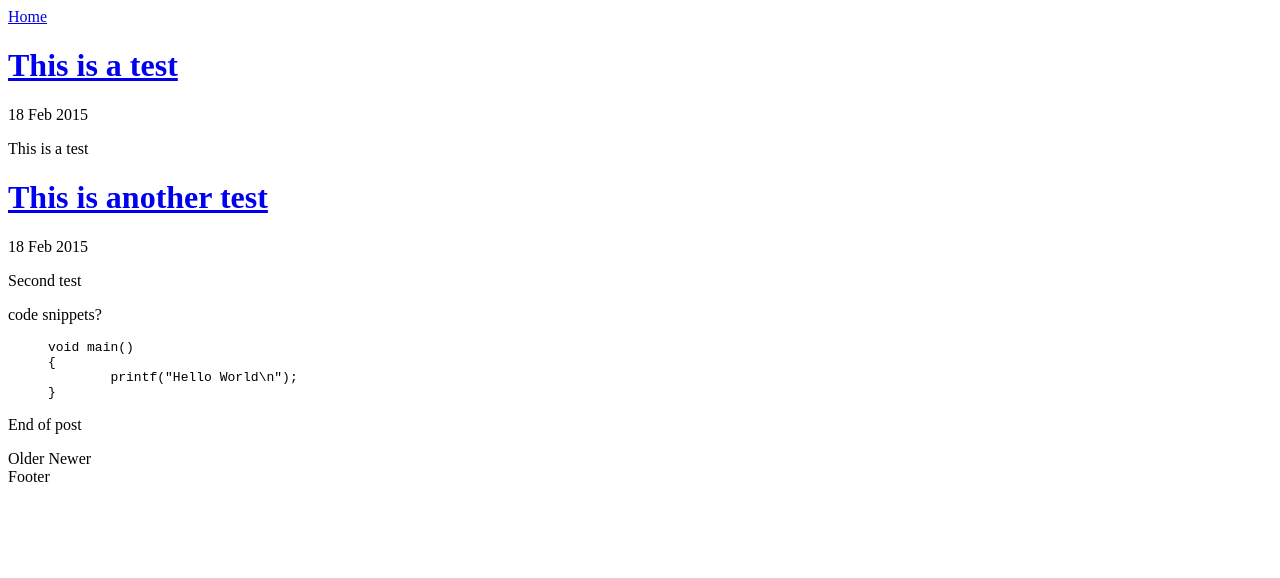
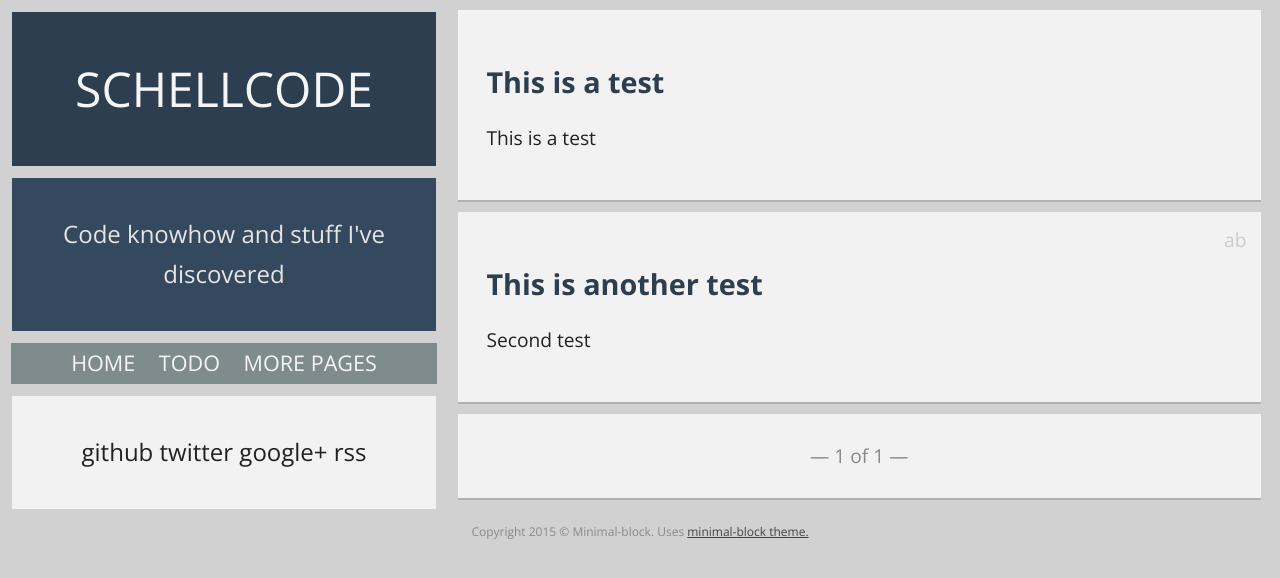
Before and after one commit to SchellCode/schellcode.github.io, a Jekyll site: the page built from index.html, in a window 1280 px wide. Shown: the top 578 px of the page. Built offline with Jekyll 4.4.1, drawn with Linux system fonts in a browser that asks for light colours; Markdown is read by kramdown in place of the engine named in the settings; the list of posts is cut into pages by our own code.

Commit message:
add theme

```diff
--- a/_config.yml
+++ b/_config.yml
@@ -1,3 +1,9 @@
+name: SchellCode
+description: "Code knowhow and stuff I've discovered"
+markdown: redcarpet
+highlighter: pygments
 pygments: true
-permalink: /:categories/:title/
 paginate: 5
+permalink: /:title
+rss-feed-limit: 10
+rss-show-full: "no"
--- a/_layouts/default.html
+++ b/_layouts/default.html
@@ -1,22 +1,47 @@
 <!DOCTYPE html>
 <html xmlns="http://www.w3.org/1999/xhtml" xml:lang="en" lang="en-us">
 <head>
-	<meta http-equiv="content-type" content="text/html; charset=utf-8" />
-	<title>{% if page.title == "Home" %}{{ site.title }} &middot; {{ site.tagline }}{% else %}{{ page.title }} &middot; {{ site.title }}{% endif %}</title>
-	<link rel="stylesheet" href="/css/syntax.css" type="text/css" />
-	<link rel="stylesheet" href="/css/screen.css" type="text/css" media="screen, projection" />
+	<meta charset="utf-8">
+	<title>{% if page.title %}{{ page.title }} &middot; {{ site.name }}{% else %}{{ site.name }} &middot; Home{% endif %}</title>
+	<meta name="robots" content="index,follow">
+	<meta name="revisit-after" content="1 days">
+	<meta name="viewport" content="width=device-width, initial-scale=1">
+	<meta name="HandheldFriendly" content="True">
+	<meta name="MobileOptimized" content="320">
+	<meta http-equiv="X-UA-Compatible" content="IE=edge,chrome=1">
+	<meta http-equiv="cleartype" content="on">
+	<link rel="stylesheet" href="/css/syntax.css" type='text/css'>
+	<link rel="stylesheet" href="/css/main.css" type='text/css'>
+	<link href='//fonts.googleapis.com/css?family=Open+Sans:300,400,700' rel='stylesheet' type='text/css'>
+	<link rel="alternate" type="application/rss+xml" title="{{ site.name }}" href="/feed.xml">
 </head>
 <body>
-	<div class="site">
-		<div class="title">
+	<header id="top" class="main-header">
+		<div class="module title color-1">
+			<h1><a href="/">{{ site.name }}</a></h1>
+		</div>
+		<div class="module description color-2">
+			{{ site.description }}
+		</div>
+		<nav class="module main-menu color-4">
 			<a href="/">Home</a>
+			<a>Todo</a>
+			<a>More Pages</a>
+		</nav>
+		<div class="module links color-3">
+			<a href="https://github.com/{{ site.github }}" title="Profile in Github" target="_blank">github</a>
+			<a href="https://twitter.com/{{ site.twitter }}" title="Profile in Twitter" target="_blank">twitter</a>
+			<a href="https://plus.google.com/{{ site.google }}" title="Profile in Google+" target="_blank">Google+</a>
+			<a href="/feed.xml" title="Suscribe to RSS" target="_blank">rss</a>
 		</div>
 
-		{{ content }}
+	</header>
 
-		<div class="footer">
-			Footer
-		</div>
+	{{ content }}
+
+	<div class="footer module">
+		<span class="licence">Copyright 2015 &copy; Minimal-block.</span>
+		<span>Uses <a href="https://github.com/drvy/minimal-block" target="_blank">minimal-block theme.</a></span>
 	</div>
 </body>
 </html>
--- /dev/null
+++ b/css/main.css
@@ -0,0 +1,320 @@
+/* ------------------------------------------------------------------------
+-   Make browsers more friendly with padding and margin. -
+-------------------------------------------------------------------------*/
+
+* {
+    -webkit-box-sizing: border-box;
+    -moz-box-sizing: border-box;
+    box-sizing: border-box;
+}
+
+
+/* ------------------------------------------------------------------------
+-  Main background colors. -
+-------------------------------------------------------------------------*/
+
+.color-1 { background: #2c3e50; } /* Title background */
+.color-2 { background: #34495e; } /* Description background */
+.color-3 { background: #f2f2f2; } /* Modules background */
+.color-4 { background: #7f8c8d; } /* Main menu background */
+
+
+/* ------------------------------------------------------------------------
+-  The basics. -
+-------------------------------------------------------------------------*/
+
+html, body {
+    background: #d1d1d1;
+    font-family: 'Open Sans', sans-serif;
+    font-size: 24px;
+    margin: 0;
+}
+
+a {
+    text-decoration: none;
+    -webkit-transition: color 0.25s ease-in, background 0.25s ease-in;
+    -moz-transition: color 0.25s ease-in, background 0.25s ease-in;
+    -o-transition: color 0.25s ease-in, background 0.25s ease-in;
+    transition: color 0.25s ease-in, background 0.25s ease-in;
+}
+
+p { line-height: 1.4; }
+
+.top { text-align: right; }
+.inside { padding-left: 15px; }
+
+
+/* ------------------------------------------------------------------------
+-  The navigation. Main menu and article links. -
+-------------------------------------------------------------------------*/
+
+nav {
+    font-size: 0.9em;
+    text-align: center;
+}
+
+    nav a {
+        padding: 0.3em;
+        text-transform: uppercase;
+    }
+
+    nav a:nth-child(2n) { margin: 5px; }
+
+    nav a:hover {
+        border: 0;
+        color: #f2f2f2 !important;
+        text-decoration: underline;
+    }
+
+
+article p a {
+    border-bottom: .125em solid #ccc;
+    display: inline;
+    padding: 0 0 .15em 0;
+}
+
+    article p a:hover, article p a:active {
+        color: #f2f2f2 !important;
+        background: #2c3e50;
+        border: 0;
+    }
+
+/* ------------------------------------------------------------------------
+-  The header (or the left side part of the page). -
+-------------------------------------------------------------------------*/
+
+.main-header {
+    float: left;
+    font-weight: 300;
+    line-height: 1.7;
+    text-align: center;
+    width: 35%;
+}
+
+    .main-header h1 {
+        font-weight: 300;
+        margin: 0;
+    }
+
+    .main-header a {
+        color: #f5f5f5;
+        text-transform: uppercase;
+    }
+
+    .main-header a:hover, .main-header a:focus { color: #e1e1e1; }
+
+
+.main-header .description { color: #e5e5e5; }
+.main-header .main-menu { padding: 0.1em; }
+
+/* ------------------------------------------------------------------------
+-  The content. -
+-------------------------------------------------------------------------*/
+
+.main-content {
+    float: right;
+    padding: 0;
+    width: 65%;
+}
+
+    .main-content a { color: #2c3e50; }
+    .main-content a:hover, .main-content a:focus { color: #2980b9; }
+
+
+.category {
+    color: #ccc;
+    position: absolute;
+    right: 0.75em;
+    top: 0.75em;
+}
+
+
+hr {
+    border: 0;
+    background: #ccc;
+    height: 1px;
+    margin: 50px 0;
+}
+
+
+.module {
+    color: #212121;
+    margin: 0.5em;
+    overflow: hidden;
+    padding: 1.5em;
+    position: relative;
+}
+
+    .main-content .module {
+        border-bottom: 2px solid #b1b1b1;
+        font-size: 0.8em;
+        margin-right: 1em;
+    }
+
+    .module img {
+        height: auto;
+        max-width: 100%;
+    }
+
+    nav.module { padding-top: 1.5em; }
+
+
+/* ------------------------------------------------------------------------
+-  Blockquote, code, pre. -
+-------------------------------------------------------------------------*/
+
+pre, code {
+    background: #f7f7f7;
+    font-size: 0.8em;
+    line-height: 1.5em;
+    padding: 0.4em;
+}
+
+
+blockquote {
+    font-style: italic;
+    border-left: 5px solid #ccc;
+    margin: 1.5em 10px;
+    padding: 0.5em 5px;
+    quotes: "\201C""\201D""\2018""\2019";
+}
+
+    blockquote:before {
+        color: #ccc;
+        content: open-quote;
+        font-size: 4em;
+        line-height: 0.1em;
+        margin-right: 0.25em;
+        vertical-align: -0.4em;
+    }
+
+    blockquote p { display: inline; }
+
+/* ------------------------------------------------------------------------
+-  Pagination. -
+-------------------------------------------------------------------------*/
+
+.pagination { text-align: center; }
+    .pagination .page_number { color: #888; }
+    .pagination .nolink { color: #666; }
+
+
+/* ------------------------------------------------------------------------
+-  Links (header). -
+-------------------------------------------------------------------------*/
+
+.links a {
+    color: #212121;
+    text-transform: lowercase;
+}
+
+    .links a:hover, .links a:active {
+        color: #212121;
+        text-decoration: underline;
+    }
+
+
+/* ------------------------------------------------------------------------
+-  Tables -
+-------------------------------------------------------------------------*/
+
+table {
+    border: 1px solid #a1a1a1;
+    border-collapse: collapse;
+    font-size: 0.8em;
+    width: 100%;
+}
+
+    table tr { border: none !important; }
+    table td,th {
+        border: 1px solid #a1a1a1;
+        padding: 3px;
+    }
+    table thead tr { background: #f2f2f2 !important; }
+    table tr:nth-child(odd) { background: #f2f2f2; }
+    table tr:nth-child(even)  { background: #e1e1e1; }
+
+
+/* ------------------------------------------------------------------------
+-  Social share (end of the post). -
+-------------------------------------------------------------------------*/
+
+.social {
+    padding: 0 !important;
+    text-align: right;
+}
+    .social ul {
+        list-style: none;
+        list-style-position: inside;
+        margin: 0 !important;
+        padding: 0 !important;
+    }
+
+    .social li {
+        display: inline-block;
+        margin: 0 !important;
+        padding: 0.5em;
+    }
+
+    .social li a {
+        color: #f5f5f5;
+        display: block;
+        margin: 0;
+        padding: 0;
+        width: 100%;
+    }
+
+    .social li a:hover, .social li a:active {
+        color: #f5f5f5;
+        text-decoration: underline;
+    }
+
+    .fb { background: #2c3e50; } .fb:hover { background: #34495e; }
+    .tw { background: #2980b9; } .tw:hover { background: #3498db; }
+    .gp { background: #c0392b; } .gp:hover { background: #e74c3c; }
+
+
+/* ------------------------------------------------------------------------
+-  Footer. -
+-------------------------------------------------------------------------*/
+
+.footer {
+    clear: both;
+    color: #888;
+    font-size: 0.5em;
+    margin: 0em;
+    padding: 0.2em;
+    text-align: center;
+}
+    .footer a {
+        color: #444;
+        text-decoration: underline;
+    }
+
+    .footer p { margin-top: 2px; }
+
+
+/* ------------------------------------------------------------------------
+-  Make things responsive. -
+-------------------------------------------------------------------------*/
+
+@media (max-width: 850px) {
+
+    body { font-size: large; }
+
+    .main-header,
+    .main-content {
+        padding: 0.75em;
+        width: 100%;
+    }
+
+    .main-header .module { margin-left: 0; }
+    .main-content .module { margin-top: 0; }
+
+    nav { text-align: center; }
+    nav br { display: none; }
+    nav a { margin: 0 0.75em; }
+
+    .social { text-align: center; }
+    .social li { display: block; width: 100%; }
+}
--- /dev/null
+++ b/css/syntax.css
@@ -0,0 +1,60 @@
+.highlight  { background: #ffffff; }
+.highlight .c { color: #999988; font-style: italic } /* Comment */
+.highlight .err { color: #a61717; background-color: #e3d2d2 } /* Error */
+.highlight .k { font-weight: bold } /* Keyword */
+.highlight .o { font-weight: bold } /* Operator */
+.highlight .cm { color: #999988; font-style: italic } /* Comment.Multiline */
+.highlight .cp { color: #999999; font-weight: bold } /* Comment.Preproc */
+.highlight .c1 { color: #999988; font-style: italic } /* Comment.Single */
+.highlight .cs { color: #999999; font-weight: bold; font-style: italic } /* Comment.Special */
+.highlight .gd { color: #000000; background-color: #ffdddd } /* Generic.Deleted */
+.highlight .gd .x { color: #000000; background-color: #ffaaaa } /* Generic.Deleted.Specific */
+.highlight .ge { font-style: italic } /* Generic.Emph */
+.highlight .gr { color: #aa0000 } /* Generic.Error */
+.highlight .gh { color: #999999 } /* Generic.Heading */
+.highlight .gi { color: #000000; background-color: #ddffdd } /* Generic.Inserted */
+.highlight .gi .x { color: #000000; background-color: #aaffaa } /* Generic.Inserted.Specific */
+.highlight .go { color: #888888 } /* Generic.Output */
+.highlight .gp { color: #555555 } /* Generic.Prompt */
+.highlight .gs { font-weight: bold } /* Generic.Strong */
+.highlight .gu { color: #aaaaaa } /* Generic.Subheading */
+.highlight .gt { color: #aa0000 } /* Generic.Traceback */
+.highlight .kc { font-weight: bold } /* Keyword.Constant */
+.highlight .kd { font-weight: bold } /* Keyword.Declaration */
+.highlight .kp { font-weight: bold } /* Keyword.Pseudo */
+.highlight .kr { font-weight: bold } /* Keyword.Reserved */
+.highlight .kt { color: #445588; font-weight: bold } /* Keyword.Type */
+.highlight .m { color: #009999 } /* Literal.Number */
+.highlight .s { color: #d14 } /* Literal.String */
+.highlight .na { color: #008080 } /* Name.Attribute */
+.highlight .nb { color: #0086B3 } /* Name.Builtin */
+.highlight .nc { color: #445588; font-weight: bold } /* Name.Class */
+.highlight .no { color: #008080 } /* Name.Constant */
+.highlight .ni { color: #800080 } /* Name.Entity */
+.highlight .ne { color: #990000; font-weight: bold } /* Name.Exception */
+.highlight .nf { color: #990000; font-weight: bold } /* Name.Function */
+.highlight .nn { color: #555555 } /* Name.Namespace */
+.highlight .nt { color: #000080 } /* Name.Tag */
+.highlight .nv { color: #008080 } /* Name.Variable */
+.highlight .ow { font-weight: bold } /* Operator.Word */
+.highlight .w { color: #bbbbbb } /* Text.Whitespace */
+.highlight .mf { color: #009999 } /* Literal.Number.Float */
+.highlight .mh { color: #009999 } /* Literal.Number.Hex */
+.highlight .mi { color: #009999 } /* Literal.Number.Integer */
+.highlight .mo { color: #009999 } /* Literal.Number.Oct */
+.highlight .sb { color: #d14 } /* Literal.String.Backtick */
+.highlight .sc { color: #d14 } /* Literal.String.Char */
+.highlight .sd { color: #d14 } /* Literal.String.Doc */
+.highlight .s2 { color: #d14 } /* Literal.String.Double */
+.highlight .se { color: #d14 } /* Literal.String.Escape */
+.highlight .sh { color: #d14 } /* Literal.String.Heredoc */
+.highlight .si { color: #d14 } /* Literal.String.Interpol */
+.highlight .sx { color: #d14 } /* Literal.String.Other */
+.highlight .sr { color: #009926 } /* Literal.String.Regex */
+.highlight .s1 { color: #d14 } /* Literal.String.Single */
+.highlight .ss { color: #990073 } /* Literal.String.Symbol */
+.highlight .bp { color: #999999 } /* Name.Builtin.Pseudo */
+.highlight .vc { color: #008080 } /* Name.Variable.Class */
+.highlight .vg { color: #008080 } /* Name.Variable.Global */
+.highlight .vi { color: #008080 } /* Name.Variable.Instance */
+.highlight .il { color: #009999 } /* Literal.Number.Integer.Long */
--- a/index.html
+++ b/index.html
@@ -1,37 +1,23 @@
 ---
 layout: default
-title: Home
 ---
 
-<div class="posts">
-  {% for post in paginator.posts %}
-  <div class="post">
-    <h1 class="post-title">
-      <a href="{{ post.url }}">
-        {{ post.title }}
-      </a>
-    </h1>
+<section class="main-content">
+	{% for post in paginator.posts %}
+		<article class="module color-3">
+				<h2><a href="{{ site.url }}{{ post.url }}" title="{{ post.title }}">{{ post.title }}</a></h2>
+				<span class="category">{{ post.categories }}</span>
+				<p>{{ post.excerpt | strip_html | truncate: 250 }}</p>
+		</article>
+	{% endfor %}
 
-    <span class="post-date">{{ post.date | date_to_string }}</span>
-
-    {{ post.content }}
-  </div>
-  {% endfor %}
-</div>
-
-<div class="pagination">
-  {% if paginator.next_page %}
-    <a class="pagination-item older" href="/page{{paginator.next_page}}/">Older</a>
-  {% else %}
-    <span class="pagination-item older">Older</span>
-  {% endif %}
-  {% if paginator.previous_page %}
-    {% if paginator.page == 2 %}
-      <a class="pagination-item newer" href="/">Newer</a>
-    {% else %}
-      <a class="pagination-item newer" href="/page{{paginator.previous_page}}/">Newer</a>
-    {% endif %}
-  {% else %}
-    <span class="pagination-item newer">Newer</span>
-  {% endif %}
-</div>
+	<div class="module pagination color-3">
+		{% if paginator.previous_page %}
+			<a href="{{ site.url }}{{ paginator.previous_page_path }}" class="previous">Previous</a>
+		{% endif %}
+		<span class="page_number">&mdash; {{ paginator.page }} of {{ paginator.total_pages }} &mdash;</span>
+		{% if paginator.next_page %}
+			<a href="{{ site.url }}{{ paginator.next_page_path }}" class="next">Next</a>
+		{% endif %}
+	</div>
+</section>
```
Also changed, not shown: _layouts/post.html (+50 -5 lines), css/screen.css (deleted).
